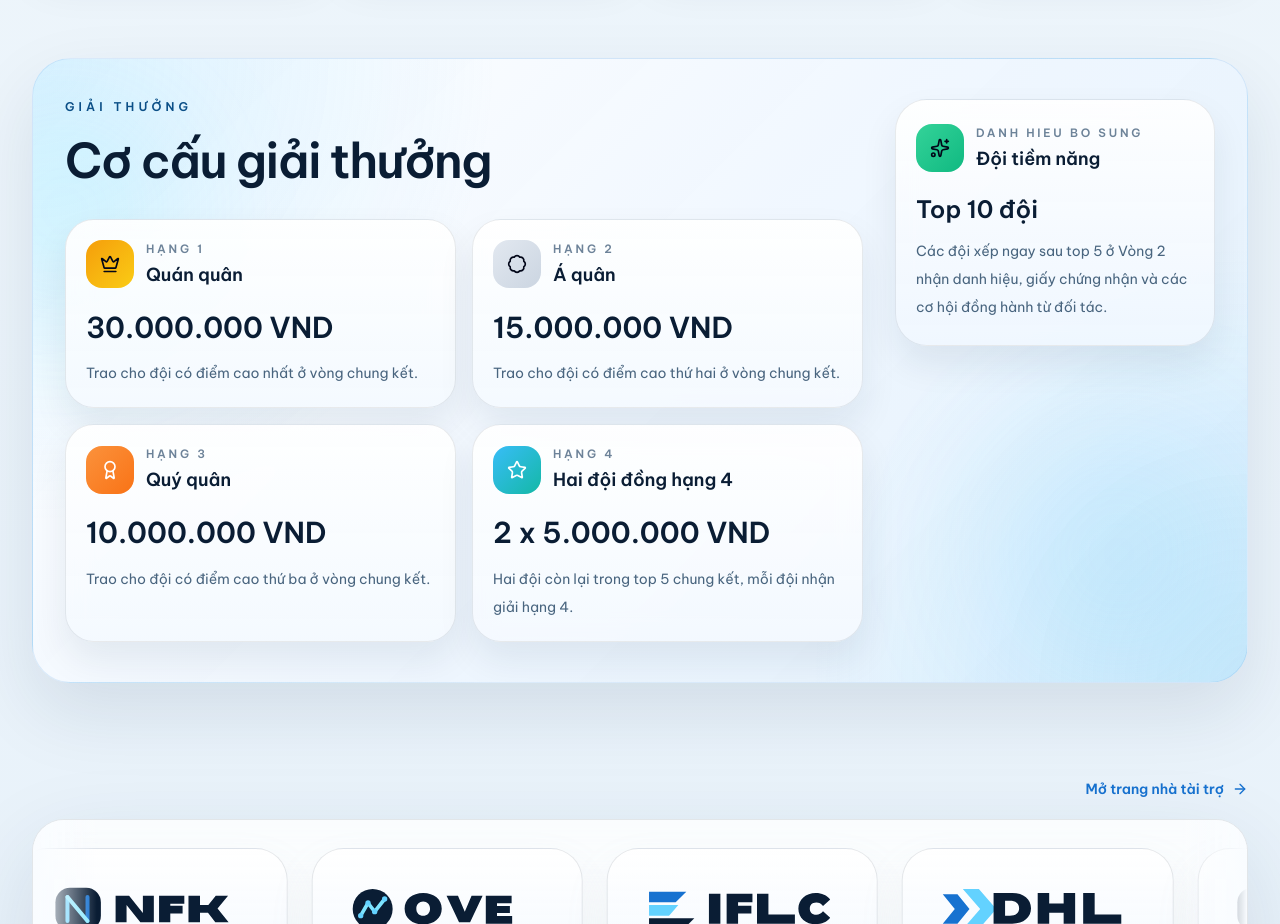
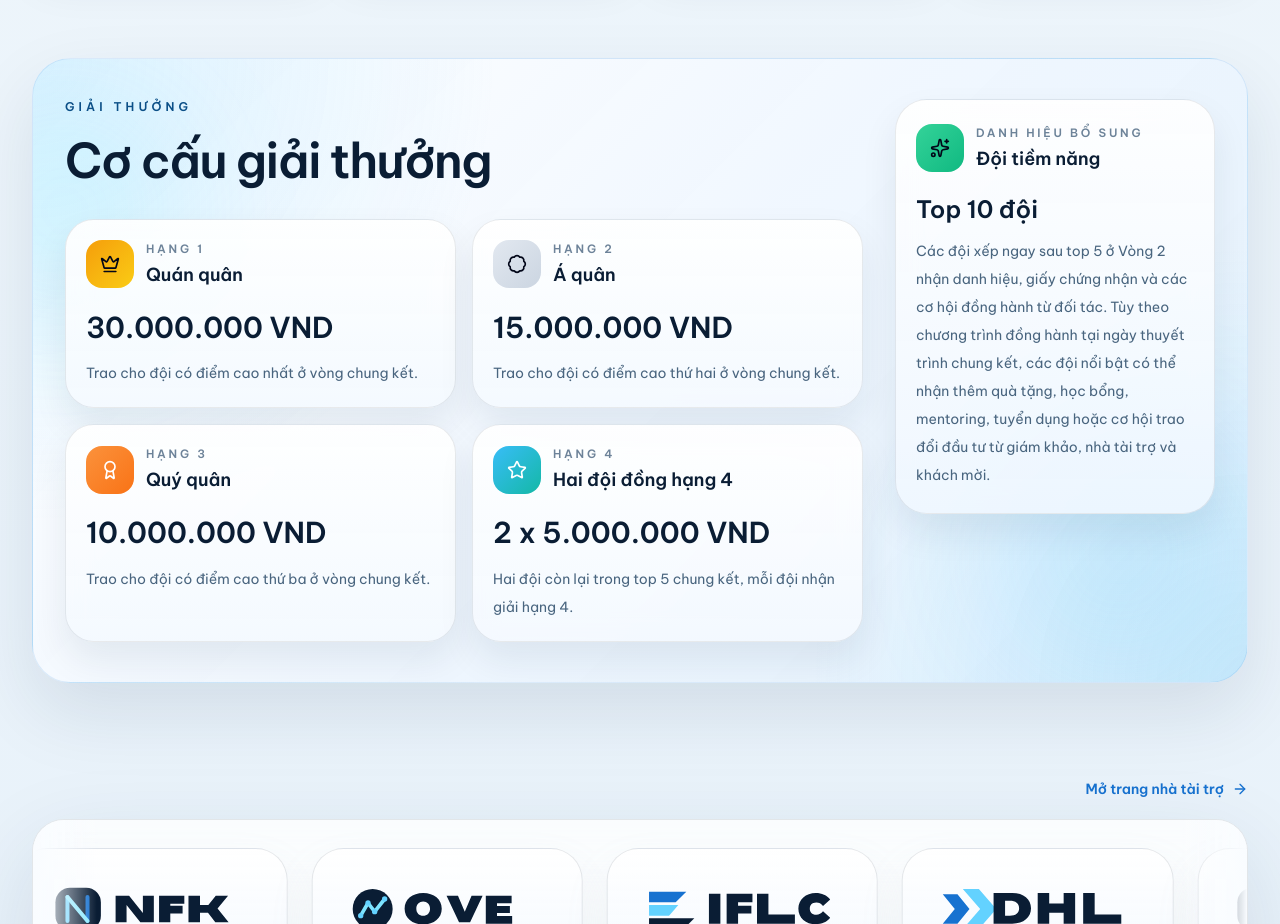
Before and after one commit to tamphan2911/attacker_2026, a Next.js app: page / in a window 1280 px wide. Shown: the part 1000-1924 px from the top of the page. Built offline with nearby package versions, Linux system fonts and the light colour scheme; no server answers; the database is empty.

Commit message:
Update emerging teams reward copy

```diff
--- a/src/components/competition-page.tsx
+++ b/src/components/competition-page.tsx
@@ -76,6 +76,11 @@ export function CompetitionPage() {
   const rewardSection = pageContent.competition.rewards;
   const rewardSectionTitle = locale === "vi" ? "Cơ cấu giải thưởng" : "Prize structure";
   const emergingReward = pageContent.competition.emergingReward;
+  const emergingRewardEyebrow = locale === "vi" ? "Danh hiệu bổ sung" : "Side recognition";
+  const emergingRewardNote =
+    locale === "vi"
+      ? "Các đội xếp ngay sau top 5 ở Vòng 2 nhận danh hiệu, giấy chứng nhận và các cơ hội đồng hành từ đối tác. Tùy theo chương trình đồng hành tại ngày thuyết trình chung kết, các đội nổi bật có thể nhận thêm quà tặng, học bổng, mentoring, tuyển dụng hoặc cơ hội trao đổi đầu tư từ giám khảo, nhà tài trợ và khách mời."
+      : "Teams ranked immediately after the top 5 in Round 2 receive recognition, certificates, and sponsor-side opportunities. Depending on partner availability at the final presentation event, standout teams may also receive gifts, scholarships, mentorship, recruitment, or investment opportunities from judges, sponsors, and invited guests.";
   const pillars = pageContent.competition.pillars;
 
   return (
@@ -240,7 +245,7 @@ export function CompetitionPage() {
                 </div>
                 <div>
                   <p className="theme-text-soft text-[0.72rem] font-semibold uppercase tracking-[0.24em]">
-                    {pickText(locale, emergingReward.eyebrow)}
+                    {emergingRewardEyebrow}
                   </p>
                   <p className="theme-text-strong mt-1 text-lg font-semibold">
                     {pickText(locale, emergingReward.title)}
@@ -251,7 +256,7 @@ export function CompetitionPage() {
                 {pickText(locale, emergingReward.amount)}
               </p>
               <p className="theme-text-muted mt-3 text-sm leading-7">
-                {pickText(locale, emergingReward.note)}
+                {emergingRewardNote}
               </p>
             </div>
           </div>
--- a/src/components/home-page.tsx
+++ b/src/components/home-page.tsx
@@ -122,6 +122,11 @@ export function HomePage() {
   const rewardSection = pageContent.home.rewards;
   const rewardSectionTitle = locale === "vi" ? "Cơ cấu giải thưởng" : "Prize structure";
   const emergingReward = pageContent.home.emergingReward;
+  const emergingRewardEyebrow = locale === "vi" ? "Danh hiệu bổ sung" : "Side recognition";
+  const emergingRewardNote =
+    locale === "vi"
+      ? "Các đội xếp ngay sau top 5 ở Vòng 2 nhận danh hiệu, giấy chứng nhận và các cơ hội đồng hành từ đối tác. Tùy theo chương trình đồng hành tại ngày thuyết trình chung kết, các đội nổi bật có thể nhận thêm quà tặng, học bổng, mentoring, tuyển dụng hoặc cơ hội trao đổi đầu tư từ giám khảo, nhà tài trợ và khách mời."
+      : "Teams ranked immediately after the top 5 in Round 2 receive recognition, certificates, and sponsor-side opportunities. Depending on partner availability at the final presentation event, standout teams may also receive gifts, scholarships, mentorship, recruitment, or investment opportunities from judges, sponsors, and invited guests.";
   const testimonialsSection = pageContent.home.testimonialsSection;
   const testimonialsTitle =
     locale === "vi" ? "Cảm nhận Attacker 2025" : "Attacker 2025 voices";
@@ -344,7 +349,7 @@ export function HomePage() {
                 </div>
                 <div>
                   <p className="theme-text-soft text-[0.72rem] font-semibold uppercase tracking-[0.24em]">
-                    {pickText(locale, emergingReward.eyebrow)}
+                    {emergingRewardEyebrow}
                   </p>
                   <p className="theme-text-strong mt-1 text-lg font-semibold">
                     {pickText(locale, emergingReward.title)}
@@ -355,7 +360,7 @@ export function HomePage() {
                 {pickText(locale, emergingReward.amount)}
               </p>
               <p className="theme-text-muted mt-3 text-sm leading-7">
-                {pickText(locale, emergingReward.note)}
+                {emergingRewardNote}
               </p>
             </div>
           </div>
--- a/src/data/site-content.ts
+++ b/src/data/site-content.ts
@@ -511,12 +511,12 @@ export const defaultPageContent: SitePageContent = {
       },
     ],
     emergingReward: {
-      eyebrow: { en: "Side recognition", vi: "Danh hieu bo sung" },
+      eyebrow: { en: "Side recognition", vi: "Danh hiệu bổ sung" },
       title: { en: "Emerging Teams", vi: "Đội tiềm năng" },
       amount: { en: "Top 10 teams", vi: "Top 10 đội" },
       note: {
-        en: "Teams ranked immediately after the top 5 in Round 2 receive recognition, certificates, and sponsor-side opportunities.",
-        vi: "Các đội xếp ngay sau top 5 ở Vòng 2 nhận danh hiệu, giấy chứng nhận và các cơ hội đồng hành từ đối tác.",
+        en: "Teams ranked immediately after the top 5 in Round 2 receive recognition, certificates, and sponsor-side opportunities. Depending on partner availability at the final presentation event, standout teams may also receive gifts, scholarships, mentorship, recruitment, or investment opportunities from judges, sponsors, and invited guests.",
+        vi: "Các đội xếp ngay sau top 5 ở Vòng 2 nhận danh hiệu, giấy chứng nhận và các cơ hội đồng hành từ đối tác. Tùy theo chương trình đồng hành tại ngày thuyết trình chung kết, các đội nổi bật có thể nhận thêm quà tặng, học bổng, mentoring, tuyển dụng hoặc cơ hội trao đổi đầu tư từ giám khảo, nhà tài trợ và khách mời.",
       },
     },
     competitionPath: {
@@ -759,8 +759,8 @@ export const defaultPageContent: SitePageContent = {
       title: { en: "Emerging Teams", vi: "Đội tiềm năng" },
       amount: { en: "Top 10 teams", vi: "Top 10 đội" },
       note: {
-        en: "Teams ranked immediately after the top 5 in Round 2 receive recognition, certificates, and sponsor-side opportunities.",
-        vi: "Các đội xếp ngay sau top 5 ở Vòng 2 nhận danh hiệu, giấy chứng nhận và các cơ hội đồng hành từ đối tác.",
+        en: "Teams ranked immediately after the top 5 in Round 2 receive recognition, certificates, and sponsor-side opportunities. Depending on partner availability at the final presentation event, standout teams may also receive gifts, scholarships, mentorship, recruitment, or investment opportunities from judges, sponsors, and invited guests.",
+        vi: "Các đội xếp ngay sau top 5 ở Vòng 2 nhận danh hiệu, giấy chứng nhận và các cơ hội đồng hành từ đối tác. Tùy theo chương trình đồng hành tại ngày thuyết trình chung kết, các đội nổi bật có thể nhận thêm quà tặng, học bổng, mentoring, tuyển dụng hoặc cơ hội trao đổi đầu tư từ giám khảo, nhà tài trợ và khách mời.",
       },
     },
     competitionPath: {
```
